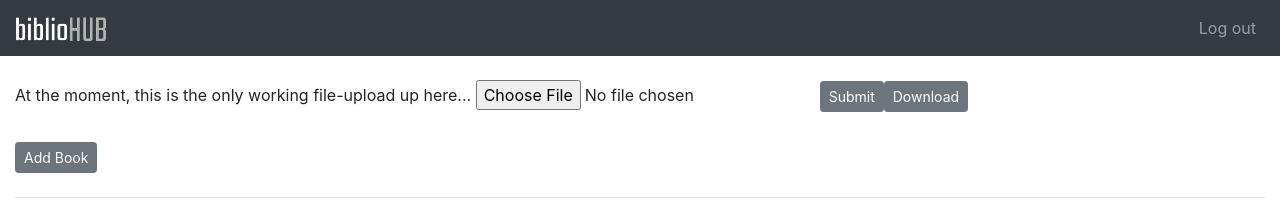
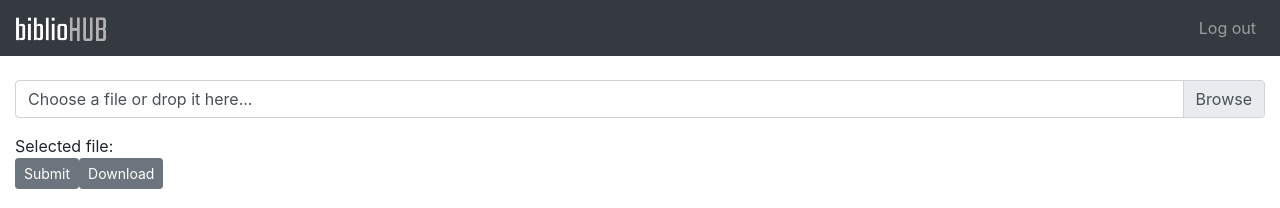
Before and after one commit to knigawkl/biblio-hub, a Vue app in the folder biblio-hub/client/: page /#/hub in a window 1280 px wide. Shown: the top 208 px of the page. Built offline with nearby package versions, Linux system fonts and the light colour scheme; no server answers; sample sign-in values are in the browser's storage.

Commit message:
better server side token validation

```diff
--- a/biblio-hub/client/src/components/Hub.vue
+++ b/biblio-hub/client/src/components/Hub.vue
@@ -4,9 +4,13 @@
       <div class="col"><br>
         <alert :message="message" v-if="showMessage"></alert>
 
-        <label>At the moment, this is the only working file-upload up here...
-          <input type="file" id="file" ref="file" v-on:change="handleFileUpload()"/>
-        </label>
+        <b-form-file
+          v-model="file"
+          :state="null"
+          placeholder="Choose a file or drop it here..."
+          drop-placeholder="Drop file here..."
+        ></b-form-file>
+        <div class="mt-3">Selected file: {{ file ? file.name : '' }}</div>
         <button class="btn btn-secondary btn-sm" v-on:click="submitFile()">Submit</button>
         <button class="btn btn-secondary btn-sm" v-on:click="downloadFile()">Download</button>
 
@@ -183,7 +187,9 @@ export default {
     submitFile() {
       const formData = new FormData();
       formData.append('file', this.file);
-      axios.post('http://localhost:5000/file/', formData, { headers: { 'Content-Type': 'multipart/form-data' } })
+      const token = localStorage.getItem('access_token');
+      axios.post('http://localhost:5000/file/', formData,
+        { headers: { 'Content-Type': 'multipart/form-data', Authorization: `${token}` } })
         .then(() => {
           this.message = 'File added!';
           this.showMessage = true;
@@ -197,16 +203,16 @@ export default {
       axios.put('http://localhost:5000/file/')
         .then(() => {
           /*
-          const blob = new Blob([response], { type: 'application/pdf' });
+          const blob = new Blob([response], { type: 'image/jpeg' });
           const url = window.URL.createObjectURL(blob);
           const link = document.createElement('a');
           document.body.appendChild(link);
           link.href = url;
-          link.download = 'report.pdf';
           link.click();
-           */
           this.message = 'Download successful';
           this.showMessage = true;
+
+           */
         })
         .catch(() => {
           this.message = 'Download failed';
```
Also changed, not shown: 1 other file (tests, documents, lock files or other folders).
